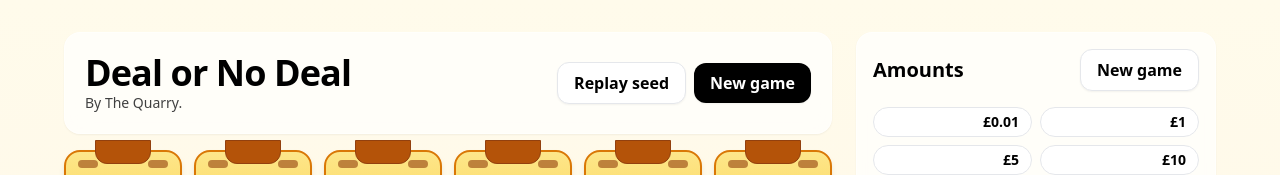
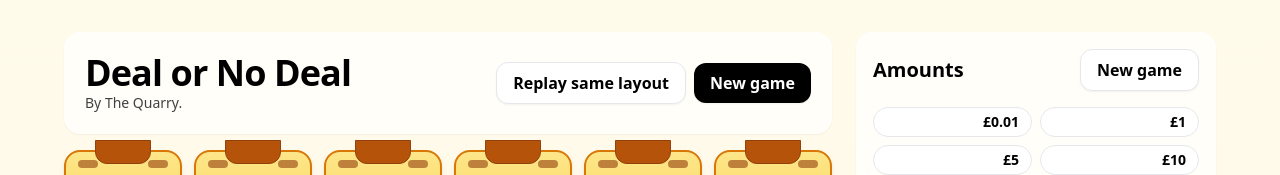
Before and after one commit to The-Quarry/dealornodeal, a React (Vite) app in the folder frontend/: page / in a window 1280 px wide. Shown: the top 175 px of the page. Built offline with nearby package versions, Linux system fonts and the light colour scheme; no server answers.

Commit message:
Rename Replay seed -> Replay same layout

```diff
--- a/frontend/src/App.tsx
+++ b/frontend/src/App.tsx
@@ -152,7 +152,14 @@
                 <p className="text-sm text-neutral-700">By The Quarry.</p>
               </div>
               <div className="flex items-center gap-2">
-                <button className="btn-ghost" onClick={() => reset(seed)} title="Replay with same layout">Replay seed</button>
+              <button
+                className="btn-ghost"
+                onClick={() => reset(seed)}
+                title="Start over with the same case positions"
+                aria-label="Replay layout"
+              >
+                Replay same layout
+              </button>
                 <button className="btn-primary" onClick={() => reset()}>New game</button>
               </div>
             </header>
```
